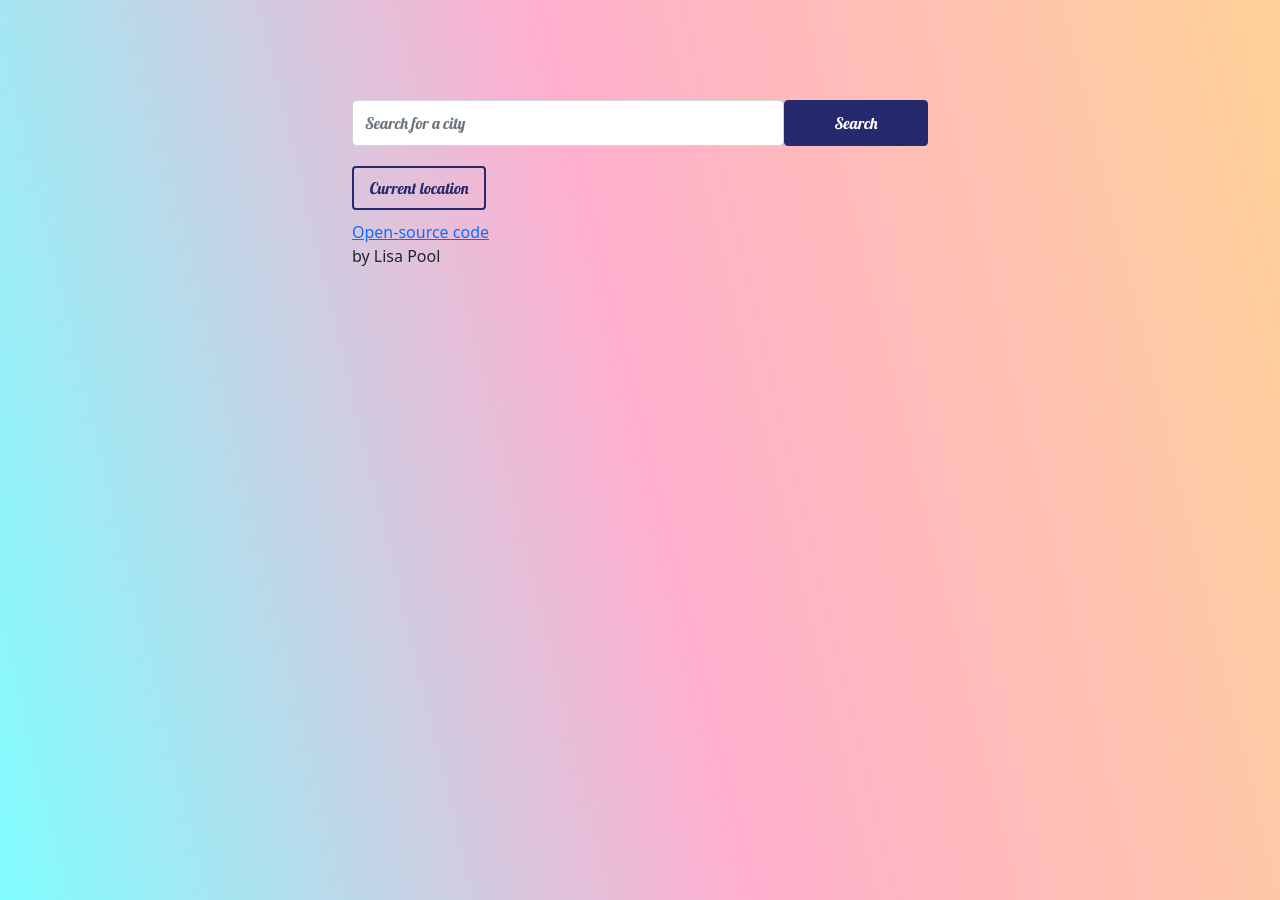
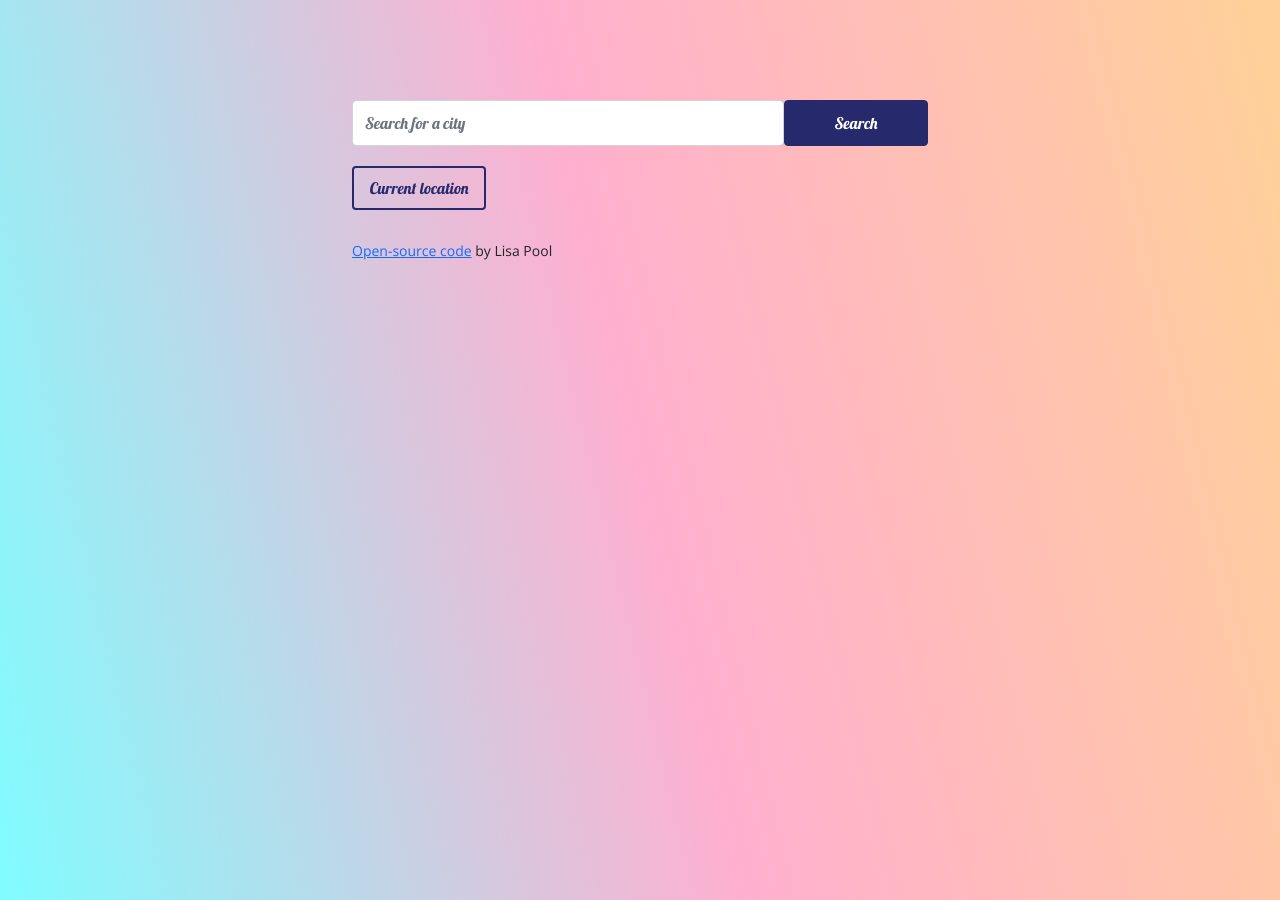
Before and after one commit to lisapool/weather-app-project, a plain HTML site: page index.html in a window 1280 px wide. Drawn offline with nearby package versions, Linux system fonts and the light colour scheme.

Commit message:
Improved CSS on footer text

```diff
--- a/index.html
+++ b/index.html
@@ -81,7 +81,7 @@
         <div class="row forecast" id="forecast">
         </div>
         </div>
-      <a href="https://github.com/lisapool/weather-app-project" target="_blank">Open-source code</a><p>by Lisa Pool</p>
+          <p class="footer"><a href="https://github.com/lisapool/weather-app-project" target="_blank">Open-source code</a> by Lisa Pool</p>
     </div>
   </body>
   <script src="src/script.js"></script>
--- a/src/style.css
+++ b/src/style.css
@@ -37,6 +37,13 @@ ul {
   font-family: "Open Sans", sans-serif;
   font-size: 14px;
   display: inline;
+}
+
+p.footer {
+  margin-top: 30px;
+  font-size: 14px;
+  font-family: "Open Sans", sans-serif;
+
 }
 
 
@@ -95,7 +102,7 @@ ul {
   border-radius: 10px;
   border: 2px solid #27296d;
   display: none;
-  margin-top: 20px;
+  margin-top: 30px;
   padding: 10px;
 }
 
```
